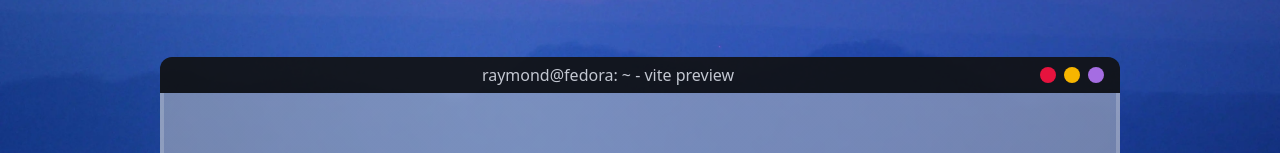
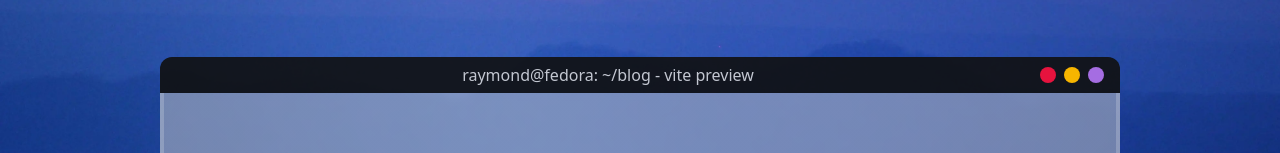
Before and after one commit to provsalt/provsalt, a SvelteKit app: page /blog in a window 1280 px wide. Shown: the part 243-396 px from the top of the page. Built offline with nearby package versions, Linux system fonts and the light colour scheme.

Commit message:
src/+layout.svelte: Include page store

```diff
--- a/package.json
+++ b/package.json
@@ -38,6 +38,7 @@
 	"dependencies": {
 		"@fortawesome/free-brands-svg-icons": "^6.2.1",
 		"@fortawesome/free-solid-svg-icons": "^6.2.1",
+		"@types/luxon": "^3.2.0",
 		"luxon": "^3.2.1",
 		"sass": "^1.57.1",
 		"svelte-fa": "^3.0.3"
--- a/src/routes/+layout.svelte
+++ b/src/routes/+layout.svelte
@@ -1,6 +1,7 @@
 <script>
 	import background from "$lib/images/craig-manners.webp";
 	import "./layout.sass";
+	import { page } from "$app/stores";
 </script>
 
 <div class="app">
@@ -9,7 +10,7 @@
 			<div class="content">
 				<div class="nav justify-between items-center">
 					<div></div>
-					<p>raymond@fedora: ~ - vite preview</p>
+					<p>raymond@fedora: ~{$page.url.pathname} - vite preview</p>
 					<div class="inline-flex gap-2">
 						<a href="/" class="cross rounded-full p-0.5"></a>
 						<div id="minimize" class="rounded-full p-0.5"></div>
--- a/src/routes/+page.svelte
+++ b/src/routes/+page.svelte
@@ -1,4 +1,4 @@
-<script>
+<script lang="ts">
 	import "./page.sass";
 	import Fa from "svelte-fa";
 	import { faLinkedin, faTelegram } from "@fortawesome/free-brands-svg-icons";
@@ -7,7 +7,7 @@
 	import { onMount } from "svelte";
 	import { DateTime } from "luxon";
 
-	const facts = [
+	const facts: string[] = [
 		"I am an ENTP if you care about that",
 		"I am 1.75m as of 9th January 2023",
 		"I consume too much content on Youtube",
--- a/src/routes/blog/+page.svelte
+++ b/src/routes/blog/+page.svelte
@@ -1,6 +1,10 @@
 <script>
+
 </script>
 
 <div>
 	<h1 class="text-5xl p-4">Blog</h1>
+	<div class="flex flex-col gap-4">
+
+	</div>
 </div>
```
Also changed, not shown: 1 other file (tests, documents, lock files or other folders).
